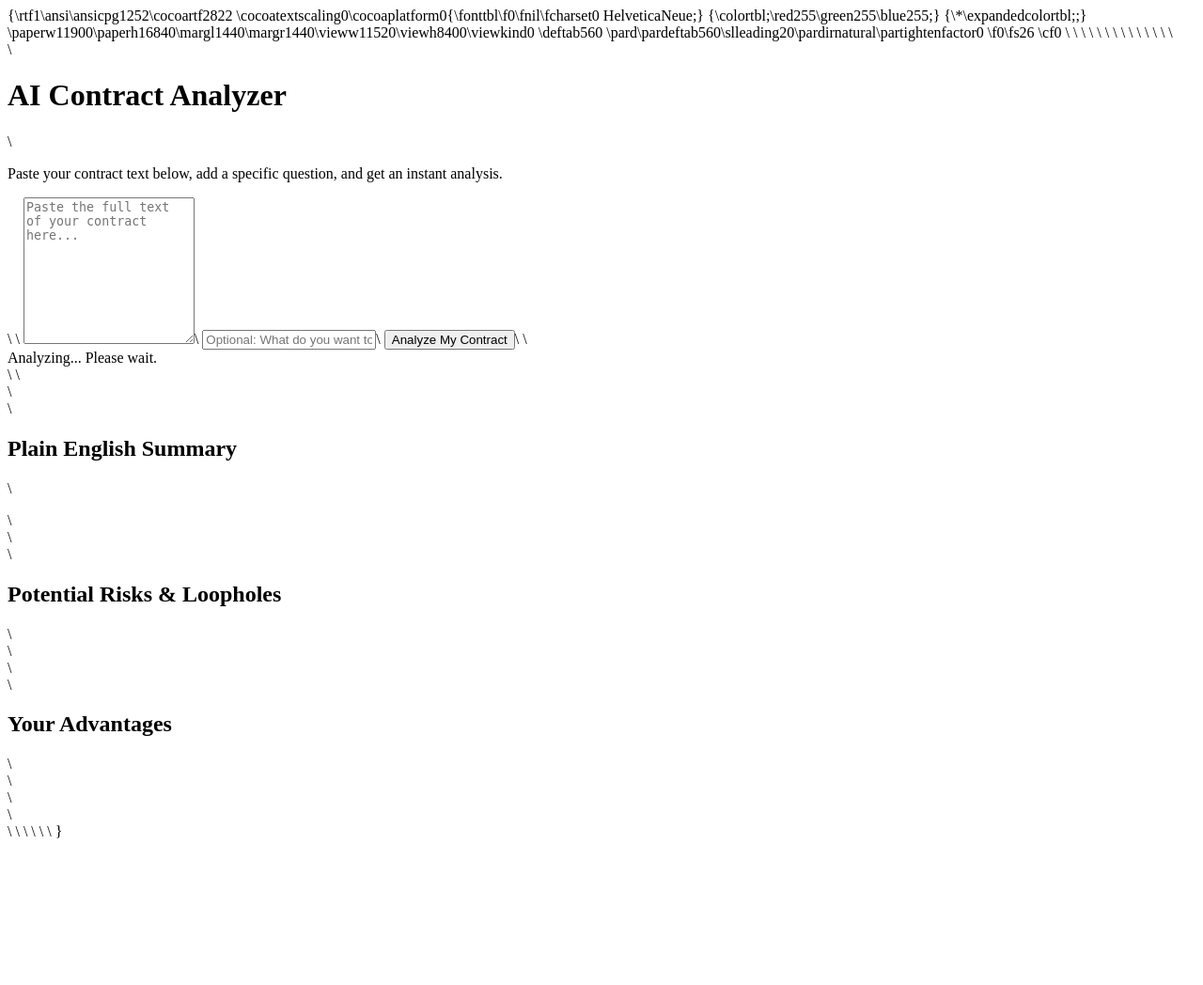
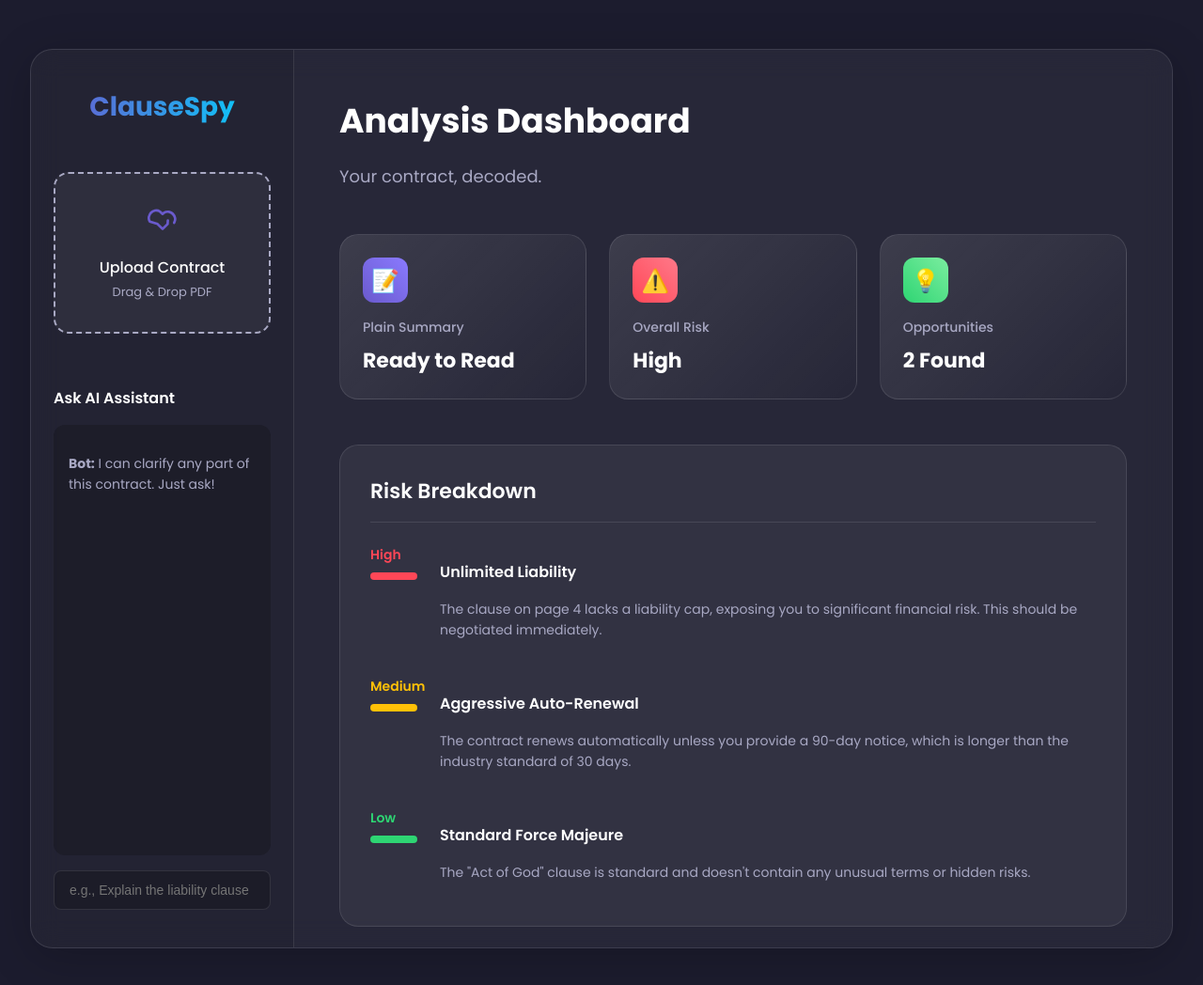
Before and after one commit to clausespy/cspy, a Flask app: page / in a window 1280 px wide. Shown: the top 1048 px of the page at 94% size. Run offline with Flask 3, Linux system fonts and the light colour scheme.

Commit message:
Update index.html

```diff
--- a/templates/index.html
+++ b/templates/index.html
@@ -1,128 +1,328 @@
-{\rtf1\ansi\ansicpg1252\cocoartf2822
-\cocoatextscaling0\cocoaplatform0{\fonttbl\f0\fnil\fcharset0 HelveticaNeue;}
-{\colortbl;\red255\green255\blue255;}
-{\*\expandedcolortbl;;}
-\paperw11900\paperh16840\margl1440\margr1440\vieww11520\viewh8400\viewkind0
-\deftab560
-\pard\pardeftab560\slleading20\pardirnatural\partightenfactor0
 
-\f0\fs26 \cf0 \
-\
-<!-- index.html - The Frontend User Interface -->\
-\
-<!DOCTYPE html>\
-<html lang="en">\
-<head>\
-    <meta charset="UTF-8">\
-    <meta name="viewport" content="width=device-width, initial-scale=1.0">\
-    <title>AI Contract Analyzer</title>\
-    <style>\
-        body \{ font-family: -apple-system, BlinkMacSystemFont, "Segoe UI", Roboto, sans-serif; background-color: #f4f7f9; margin: 20px; color: #333; \}\
-        .container \{ max-width: 800px; margin: auto; \}\
-        h1, h2 \{ color: #1a202c; \}\
-        textarea, input \{ width: 100%; padding: 12px; border-radius: 8px; border: 1px solid #ccc; margin-bottom: 10px; font-size: 1rem; \}\
-        button \{ width: 100%; padding: 15px; border: none; border-radius: 8px; background-color: #007aff; color: white; font-size: 1.2rem; cursor: pointer; \}\
-        button:hover \{ background-color: #0056b3; \}\
-        .card \{ background-color: #fff; border-radius: 12px; padding: 24px; margin-top: 20px; box-shadow: 0 4px 12px rgba(0,0,0,0.08); \}\
-        .hidden \{ display: none; \}\
-        .loader \{ text-align: center; font-size: 1.5rem; padding: 40px; \}\
-        .risk-high \{ border-left: 5px solid #ef4444; \}\
-        .risk-medium \{ border-left: 5px solid #f59e0b; \}\
-    </style>\
-</head>\
-<body>\
-\
-    <div class="container">\
-        <h1>AI Contract Analyzer</h1>\
-        <p>Paste your contract text below, add a specific question, and get an instant analysis.</p>\
-\
-        <textarea id="contractText" rows="10" placeholder="Paste the full text of your contract here..."></textarea>\
-        <input type="text" id="userQuery" placeholder="Optional: What do you want to achieve? (e.g., 'how to terminate')">\
-        <button id="analyzeButton">Analyze My Contract</button>\
-\
-        <div id="loader" class="loader hidden">Analyzing... Please wait.</div>\
-\
-        <div id="results" class="hidden">\
-            <div id="summaryCard" class="card">\
-                <h2>Plain English Summary</h2>\
-                <p id="summaryText"></p>\
-            </div>\
-            <div id="risksCard" class="card">\
-                <h2>Potential Risks & Loopholes</h2>\
-                <div id="risksList"></div>\
-            </div>\
-            <div id="advantagesCard" class="card">\
-                <h2>Your Advantages</h2>\
-                <div id="advantagesList"></div>\
-            </div>\
-        </div>\
-    </div>\
-\
-    <script>\
-        // JavaScript to connect the frontend to the backend\
-        const analyzeButton = document.getElementById('analyzeButton');\
-        const loader = document.getElementById('loader');\
-        const resultsDiv = document.getElementById('results');\
-\
-        // IMPORTANT: Replace this with your actual backend URL after deploying it on Render.\
-        const BACKEND_URL = 'https://YOUR_BACKEND_SERVICE_NAME.onrender.com/analyze';\
-\
-        analyzeButton.addEventListener('click', async () => \{\
-            const contractText = document.getElementById('contractText').value;\
-            const userQuery = document.getElementById('userQuery').value;\
-\
-            if (!contractText) \{\
-                alert('Please paste some contract text to analyze.');\
-                return;\
-            \}\
-\
-            // Show loader and hide old results\
-            loader.classList.remove('hidden');\
-            resultsDiv.classList.add('hidden');\
-\
-            try \{\
-                const response = await fetch(BACKEND_URL, \{\
-                    method: 'POST',\
-                    headers: \{ 'Content-Type': 'application/json' \},\
-                    body: JSON.stringify(\{ contract_text: contractText, user_query: userQuery \})\
-                \});\
-\
-                if (!response.ok) \{\
-                    throw new Error(`HTTP error! status: $\{response.status\}`);\
-                \}\
-\
-                const data = await response.json();\
-\
-                // Populate results\
-                document.getElementById('summaryText').innerText = data.summary;\
-\
-                const risksList = document.getElementById('risksList');\
-                risksList.innerHTML = '';\
-                data.risks.forEach(risk => \{\
-                    const riskDiv = document.createElement('div');\
-                    riskDiv.innerHTML = `<p><strong>$\{risk.title\} ($\{risk.level\} Risk):</strong> $\{risk.explanation\}</p>`;\
-                    risksList.appendChild(riskDiv);\
-                \});\
-\
-                const advantagesList = document.getElementById('advantagesList');\
-                advantagesList.innerHTML = '';\
-                data.advantages.forEach(advantage => \{\
-                    const advantageDiv = document.createElement('div');\
-                    advantageDiv.innerHTML = `<p><strong>Clause $\{advantage.clause\}:</strong> $\{advantage.finding\}</p>`;\
-                    advantagesList.appendChild(advantageDiv);\
-                \});\
-\
-                // Hide loader and show new results\
-                loader.classList.add('hidden');\
-                resultsDiv.classList.remove('hidden');\
-\
-            \} catch (error) \{\
-                loader.classList.add('hidden');\
-                alert('An error occurred. Please check the backend URL and try again. Error: ' + error.message);\
-            \}\
-        \});\
-    </script>\
-\
-</body>\
-</html>\
-}
+
+<!DOCTYPE html>
+<html lang="en">
+<head>
+    <meta charset="UTF-8">
+    <meta name="viewport" content="width=device-width, initial-scale=1.0">
+    <title>ClauseSpy - Dynamic UI Mockup</title>
+    <style>
+        @import url('https://fonts.googleapis.com/css2?family=Poppins:wght@400;500;600;700&display=swap');
+
+        :root {
+            --primary-color: #6a5acd; /* SlateBlue */
+            --secondary-color: #00d4ff; /* A bright blue */
+            --background-color: #1c1c2e; /* Dark blue */
+            --card-background: rgba(255, 255, 255, 0.05);
+            --text-color: #ffffff;
+            --text-muted: #a9a9c4;
+            --risk-high: #ff4757;
+            --risk-medium: #ffc107;
+            --risk-low: #2ed573;
+        }
+
+        body {
+            font-family: 'Poppins', sans-serif;
+            background-color: var(--background-color);
+            color: var(--text-color);
+            margin: 0;
+            display: flex;
+            justify-content: center;
+            align-items: center;
+            min-height: 100vh;
+            padding: 2rem;
+            box-sizing: border-box;
+        }
+
+        .container {
+            width: 100%;
+            max-width: 1400px;
+            height: 90vh;
+            display: grid;
+            grid-template-columns: 280px 1fr;
+            background: var(--card-background);
+            border-radius: 24px;
+            box-shadow: 0 10px 50px rgba(0, 0, 0, 0.2);
+            overflow: hidden;
+            border: 1px solid rgba(255, 255, 255, 0.1);
+            backdrop-filter: blur(15px);
+            -webkit-backdrop-filter: blur(15px);
+        }
+
+        /* --- Sidebar --- */
+        .sidebar {
+            background-color: rgba(0,0,0,0.1);
+            padding: 2.5rem 1.5rem;
+            display: flex;
+            flex-direction: column;
+            border-right: 1px solid rgba(255, 255, 255, 0.1);
+        }
+
+        .logo {
+            font-weight: 700;
+            font-size: 28px;
+            margin-bottom: 3rem;
+            text-align: center;
+            background: linear-gradient(90deg, var(--primary-color), var(--secondary-color));
+            -webkit-background-clip: text;
+            -webkit-text-fill-color: transparent;
+        }
+
+        .upload-area {
+            border: 2px dashed var(--text-muted);
+            border-radius: 16px;
+            padding: 2rem;
+            text-align: center;
+            cursor: pointer;
+            background-color: rgba(255, 255, 255, 0.05);
+            transition: all 0.3s ease;
+        }
+
+        .upload-area:hover {
+            border-color: var(--primary-color);
+            transform: scale(1.03);
+            background-color: rgba(106, 90, 205, 0.1);
+        }
+
+        .upload-area svg { color: var(--primary-color); margin-bottom: 1rem; }
+        .upload-text { font-weight: 500; color: var(--text-color); }
+        .upload-subtext { font-size: 13px; color: var(--text-muted); margin-top: 0.25rem; }
+
+        .chatbot {
+            margin-top: 2.5rem;
+            flex-grow: 1;
+            display: flex;
+            flex-direction: column;
+        }
+
+        .chatbot h3 {
+            font-size: 16px;
+            font-weight: 600;
+            color: var(--text-color);
+            margin-bottom: 1rem;
+        }
+
+        .chat-history {
+            flex-grow: 1;
+            background: rgba(0,0,0,0.2);
+            border-radius: 12px;
+            padding: 1rem;
+            margin-bottom: 1rem;
+            font-size: 14px;
+            line-height: 1.6;
+            color: var(--text-muted);
+        }
+
+        .chat-input {
+            width: 100%;
+            padding: 0.75rem 1rem;
+            border: 1px solid rgba(255, 255, 255, 0.1);
+            border-radius: 8px;
+            font-size: 14px;
+            box-sizing: border-box;
+            background-color: rgba(0,0,0,0.2);
+            color: var(--text-color);
+        }
+
+        /* --- Main Panel --- */
+        .main-panel {
+            padding: 3rem;
+            overflow-y: auto;
+        }
+
+        .main-panel h1 {
+            font-size: 36px;
+            font-weight: 700;
+            margin: 0 0 0.5rem 0;
+        }
+
+        .main-panel .tagline {
+            font-size: 18px;
+            color: var(--text-muted);
+            margin-bottom: 3rem;
+        }
+
+        /* --- Dashboard Cards --- */
+        .dashboard-grid {
+            display: grid;
+            grid-template-columns: repeat(auto-fit, minmax(220px, 1fr));
+            gap: 1.5rem;
+            margin-bottom: 3rem;
+        }
+
+        .card {
+            background: linear-gradient(135deg, rgba(255, 255, 255, 0.1), rgba(255, 255, 255, 0));
+            border-radius: 20px;
+            padding: 1.5rem;
+            border: 1px solid rgba(255, 255, 255, 0.1);
+            transition: all 0.3s ease;
+        }
+        .card:hover {
+            transform: translateY(-8px);
+            box-shadow: 0 8px 30px rgba(0,0,0,0.2);
+            border-color: rgba(106, 90, 205, 0.5);
+        }
+
+        .card .icon {
+            width: 48px;
+            height: 48px;
+            border-radius: 12px;
+            display: flex;
+            align-items: center;
+            justify-content: center;
+            margin-bottom: 1rem;
+            font-size: 24px;
+        }
+
+        .card .title {
+            font-size: 14px;
+            font-weight: 500;
+            color: var(--text-muted);
+            margin-bottom: 0.5rem;
+        }
+
+        .card .data {
+            font-size: 22px;
+            font-weight: 700;
+            color: var(--text-color);
+        }
+
+        /* Card specifics */
+        .card-summary .icon { background: linear-gradient(45deg, var(--primary-color), #8a7aff); color: white;}
+        .card-risk .icon { background: linear-gradient(45deg, var(--risk-high), #ff7989); color: white; }
+        .card-opportunity .icon { background: linear-gradient(45deg, var(--risk-low), #7bed9f); color: white;}
+
+        /* Risk Analysis Section */
+        .analysis-section {
+            background: var(--card-background);
+            border-radius: 20px;
+            padding: 2rem;
+            border: 1px solid rgba(255, 255, 255, 0.1);
+        }
+
+        .analysis-section h2 {
+            font-size: 22px;
+            font-weight: 600;
+            margin: 0 0 1.5rem 0;
+            border-bottom: 1px solid rgba(255, 255, 255, 0.1);
+            padding-bottom: 1rem;
+        }
+
+        .risk-item {
+            display: flex;
+            align-items: flex-start;
+            margin-bottom: 1.5rem;
+        }
+        .risk-item:last-child { margin-bottom: 0; }
+
+        .risk-guage {
+            flex-shrink: 0;
+            margin-right: 1.5rem;
+            width: 50px;
+        }
+        .risk-guage .level {
+            height: 8px;
+            border-radius: 4px;
+            margin-top: 8px;
+        }
+        .risk-guage .label { font-weight: 600; font-size: 14px; }
+
+        .risk-high .label { color: var(--risk-high); }
+        .risk-high .level { background: var(--risk-high); }
+        .risk-medium .label { color: var(--risk-medium); }
+        .risk-medium .level { background: var(--risk-medium); }
+        .risk-low .label { color: var(--risk-low); }
+        .risk-low .level { background: var(--risk-low); }
+
+        .risk-content .risk-title { font-weight: 600; font-size: 16px; color: var(--text-color); }
+        .risk-content .risk-description { font-size: 14px; color: var(--text-muted); line-height: 1.6; }
+
+    </style>
+</head>
+<body>
+
+    <div class="container">
+        <aside class="sidebar">
+            <div class="logo">ClauseSpy</div>
+
+            <div class="upload-area">
+                <svg width="32" height="32" viewBox="0 0 24 24" fill="none" xmlns="http://www.w3.org/2000/svg" stroke="currentColor" stroke-width="2" stroke-linecap="round" stroke-linejoin="round">
+                    <path d="M21.2 15c.7-1.2 1-2.5.7-3.9-.6-2.4-2.4-4.2-4.8-4.8-1.4-.3-2.7-.1-3.9.7L12 8 9.8 6c-1.2-.8-2.5-1-3.9-.7-2.4.6-4.2 2.4-4.8 4.8-.3 1.4-.1 2.7.7 3.9L8 16l4 4 4-4 .2-2.8"></path>
+                </svg>
+                <div class="upload-text">Upload Contract</div>
+                <div class="upload-subtext">Drag & Drop PDF</div>
+            </div>
+
+            <div class="chatbot">
+                <h3>Ask AI Assistant</h3>
+                <div class="chat-history">
+                    <p><strong>Bot:</strong> I can clarify any part of this contract. Just ask!</p>
+                </div>
+                <input type="text" class="chat-input" placeholder="e.g., Explain the liability clause">
+            </div>
+        </aside>
+
+        <main class="main-panel">
+            <h1>Analysis Dashboard</h1>
+            <p class="tagline">Your contract, decoded.</p>
+
+            <div class="dashboard-grid">
+                <div class="card card-summary">
+                    <div class="icon">📝</div>
+                    <div class="title">Plain Summary</div>
+                    <div class="data">Ready to Read</div>
+                </div>
+
+                <div class="card card-risk">
+                    <div class="icon">⚠️</div>
+                    <div class="title">Overall Risk</div>
+                    <div class="data">High</div>
+                </div>
+
+                <div class="card card-opportunity">
+                     <div class="icon">💡</div>
+                    <div class="title">Opportunities</div>
+                    <div class="data">2 Found</div>
+                </div>
+            </div>
+
+            <section class="analysis-section">
+                <h2>Risk Breakdown</h2>
+                <div class="risk-list">
+                    <div class="risk-item">
+                        <div class="risk-guage risk-high">
+                            <div class="label">High</div>
+                            <div class="level"></div>
+                        </div>
+                        <div class="risk-content">
+                            <p class="risk-title">Unlimited Liability</p>
+                            <p class="risk-description">The clause on page 4 lacks a liability cap, exposing you to significant financial risk. This should be negotiated immediately.</p>
+                        </div>
+                    </div>
+                    <div class="risk-item">
+                        <div class="risk-guage risk-medium">
+                            <div class="label">Medium</div>
+                             <div class="level"></div>
+                        </div>
+                        <div class="risk-content">
+                            <p class="risk-title">Aggressive Auto-Renewal</p>
+                            <p class="risk-description">The contract renews automatically unless you provide a 90-day notice, which is longer than the industry standard of 30 days.</p>
+                        </div>
+                    </div>
+                     <div class="risk-item">
+                        <div class="risk-guage risk-low">
+                           <div class="label">Low</div>
+                            <div class="level"></div>
+                        </div>
+                        <div class="risk-content">
+                            <p class="risk-title">Standard Force Majeure</p>
+                            <p class="risk-description">The "Act of God" clause is standard and doesn't contain any unusual terms or hidden risks.</p>
+                        </div>
+                    </div>
+                </div>
+            </section>
+        </main>
+    </div>
+
+</body>
+</html>
```
